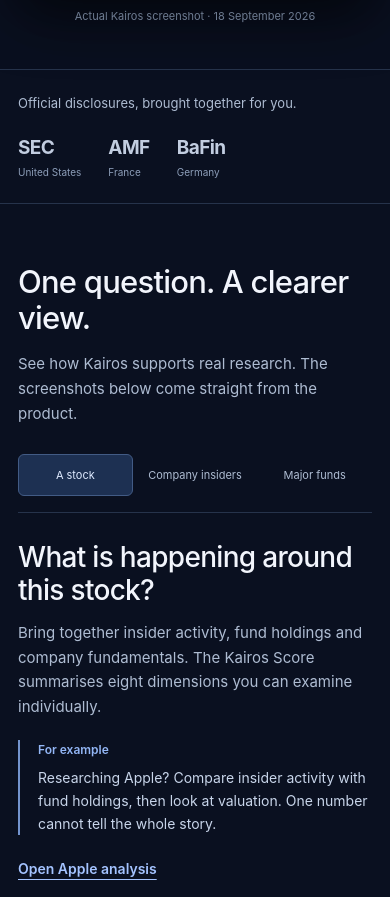
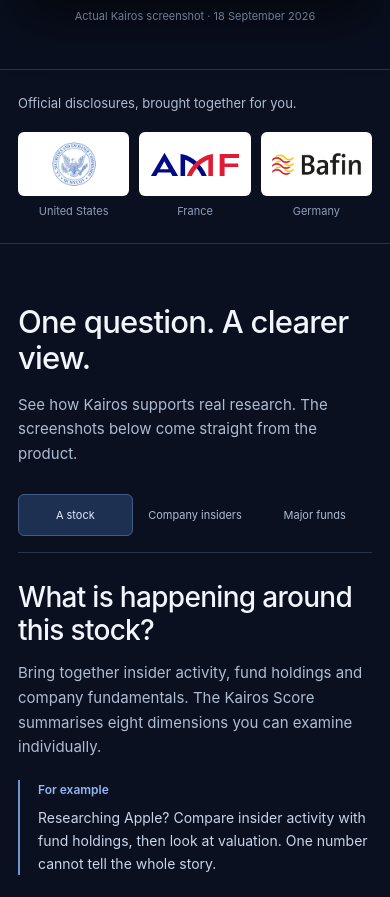
Before and after one commit to natquinson-cmd/kairos-insider, a plain HTML site: page index.html in a window 390 px wide. Shown: the part 840-1737 px from the top of the page. Drawn offline with Linux system fonts and the light colour scheme; a web font is replaced by a local one.

Commit message:
Add regulator source logos to landing page

```diff
--- a/assets/landing.css
+++ b/assets/landing.css
@@ -64,9 +64,13 @@ h1 { font-size: clamp(42px, 4vw, 60px); line-height: 1.08; max-width: 11em; text
 .source-strip { border-top: 1px solid var(--border); border-bottom: 1px solid var(--border); padding: 23px 0; }
 .source-inner { display: flex; justify-content: space-between; align-items: center; gap: 25px; }
 .source-inner > p { font-size: 13px; color: var(--text-secondary); max-width: 230px; }
-.source-names { display: flex; align-items: center; gap: 48px; }
-.source-names > span { font-weight: 650; color: #c2cde0; font-size: 19px; letter-spacing: -.03em; }
-.source-names small { display: block; font-weight: 400; color: var(--text-muted); font-size: 10px; letter-spacing: 0; }
+.source-names { display: grid; grid-template-columns: repeat(3, minmax(0, 1fr)); gap: 18px; flex-shrink: 0; }
+.source-brand { width: 138px; text-align: center; border-radius: 6px; }
+.source-logo { display: flex; align-items: center; justify-content: center; height: 68px; padding: 10px 12px; background: #fff; border-radius: 6px; }
+.source-logo img { width: 112px; max-width: 100%; max-height: 48px; object-fit: contain; }
+.source-logo .source-logo-sec { width: 52px; height: 52px; max-height: 52px; }
+.source-names small { display: block; margin-top: 6px; font-weight: 400; color: var(--text-muted); font-size: 11px; letter-spacing: 0; }
+.source-brand:hover small { color: var(--text-primary); }
 .source-note { font-size: 11px; color: var(--text-muted); text-align: right; max-width: 195px; }
 .section { padding: 94px 0; }
 .section-heading { max-width: 640px; margin-bottom: 40px; }
@@ -155,7 +159,8 @@ h2 { font-size: clamp(31px, 3.3vw, 44px); line-height: 1.15; }
   .hero { padding: 65px 0 55px; }
   h1 { font-size: 47px; }
   .hero-copy > p { font-size: 15px; }
-  .source-names { gap: 25px; }
+  .source-names { gap: 12px; }
+  .source-brand { width: 120px; }
   .demo-panel { gap: 30px; }
   .daily-grid, .faq-grid { gap: 45px; }
 }
@@ -177,7 +182,9 @@ h2 { font-size: clamp(31px, 3.3vw, 44px); line-height: 1.15; }
   .hero-takeaway { display: none; }
   .source-inner { flex-wrap: wrap; gap: 18px; }
   .source-inner > p { max-width: none; width: 100%; }
-  .source-names { flex: 1; gap: 27px; flex-wrap: wrap; }
+  .source-names { width: 100%; gap: 10px; }
+  .source-brand { width: 100%; min-width: 0; }
+  .source-logo { height: 64px; padding: 8px; }
   .source-note { display: none; }
   .section { padding: 60px 0; }
   .section-heading { margin-bottom: 27px; }
--- a/index.html
+++ b/index.html
@@ -111,7 +111,7 @@
   <script src="assets/affiliate-tracker.js?v=20260522"></script>
 
   <script src="assets/landing-i18n.js?v=20260918"></script>
-  <link rel="stylesheet" href="assets/landing.css?v=20260918" />
+  <link rel="stylesheet" href="assets/landing.css?v=20260918-logos" />
   <link rel="preload" as="image" href="assets/screenshots/landing/analysis-aapl.jpg" />
   <script src="assets/landing.js?v=20260918" defer></script>
 </head>
@@ -160,7 +160,20 @@
     <div class="source-strip" id="data">
       <div class="container source-inner">
         <p><span data-i18n="lp.sources_intro">Des déclarations officielles, rassemblées pour vous.</span></p>
-        <div class="source-names"><span>SEC<small><span data-i18n="lp.us">États-Unis</span></small></span><span>AMF<small>France</small></span><span>BaFin<small><span data-i18n="lp.de">Allemagne</span></small></span></div>
+        <div class="source-names">
+          <a class="source-brand" href="https://www.sec.gov/" target="_blank" rel="noopener noreferrer">
+            <span class="source-logo"><img class="source-logo-sec" src="assets/sources/sec.png" width="128" height="128" alt="SEC — U.S. Securities and Exchange Commission" loading="lazy" decoding="async" /></span>
+            <small><span data-i18n="lp.us">États-Unis</span></small>
+          </a>
+          <a class="source-brand" href="https://www.amf-france.org/fr" target="_blank" rel="noopener noreferrer">
+            <span class="source-logo"><img src="assets/sources/amf-official.svg" width="269" height="65" alt="AMF — Autorité des marchés financiers" loading="lazy" decoding="async" /></span>
+            <small>France</small>
+          </a>
+          <a class="source-brand" href="https://www.bafin.de/EN/Homepage/homepage_node.html" target="_blank" rel="noopener noreferrer">
+            <span class="source-logo"><img src="assets/sources/bafin-official.png" width="566" height="141" alt="BaFin — Bundesanstalt für Finanzdienstleistungsaufsicht" loading="lazy" decoding="async" /></span>
+            <small><span data-i18n="lp.de">Allemagne</span></small>
+          </a>
+        </div>
         <span class="source-note"><span data-i18n="lp.source_note">Dates et sources à consulter dans les analyses.</span></span>
       </div>
     </div>
```
Also changed, not shown: assets/sources/LOGOS.md (added, +9 -0 lines), assets/sources/amf-official.svg (added), assets/sources/bafin-official.png (added).
